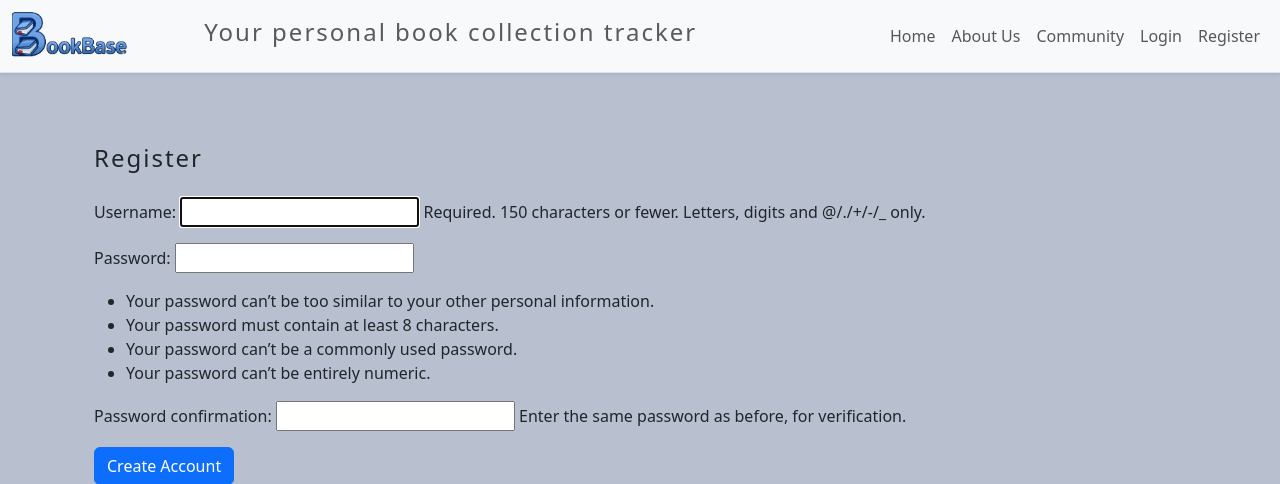
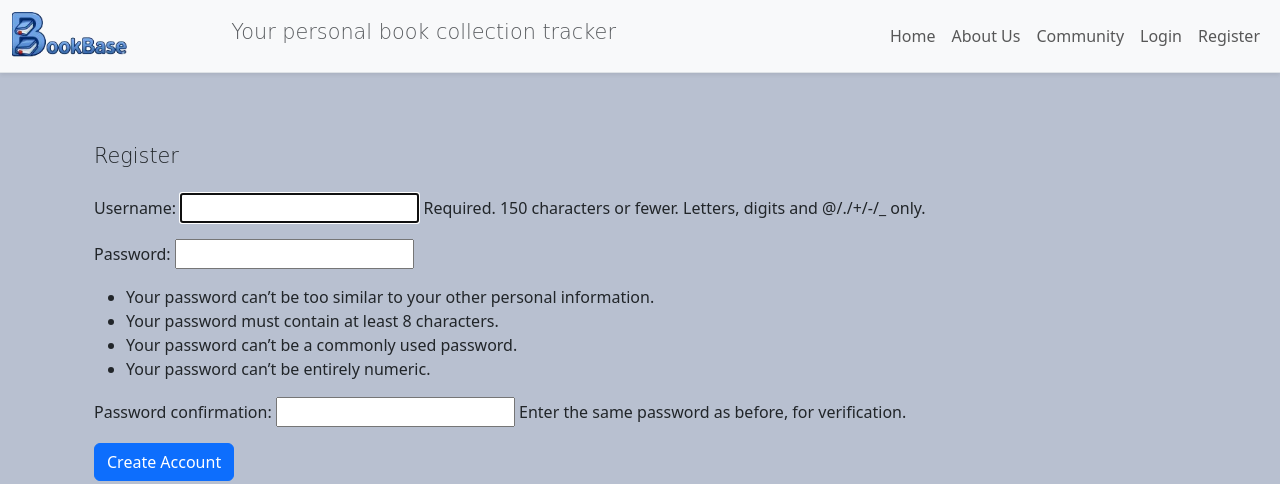
Before and after one commit to Oscar-Ivs/bookbase, a Django app: page /register/ in a window 1280 px wide. Shown: the top 484 px of the page. Run offline with Django 5.2, Linux system fonts and the light colour scheme; some libraries are stand-ins or nearby versions.

```diff
--- a/templates/base.html
+++ b/templates/base.html
@@ -14,16 +14,16 @@
 <link href="https://fonts.googleapis.com/css2?family=Limelight&family=Lobster&display=swap" rel="stylesheet">
 <style>
   h2 {
-
-    font-weight: 400;
-    letter-spacing: 2px;   /* increase gap between letters */
-    font-size: 1.5rem;
+    font-family: 'Great Vibes', cursive;
+    font-weight: 300;
+    letter-spacing: 0px;
+    font-size: 1.3rem;
   }
 
   h1 {
     font-family: 'Great Vibes', cursive;
     font-weight: 500;
-    letter-spacing: 0px;   /* increase gap between letters */
+    letter-spacing: 0px;
     font-size: 2.5rem;
   }
 </style>
```
Also changed, not shown: README.md.
